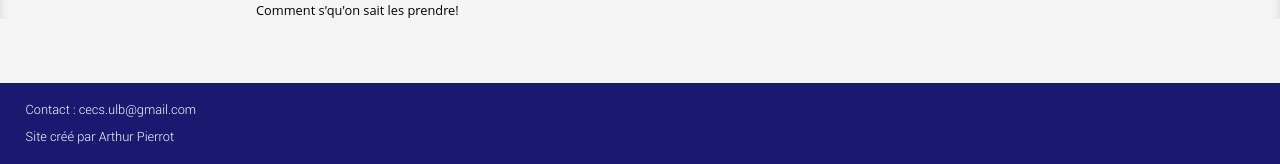
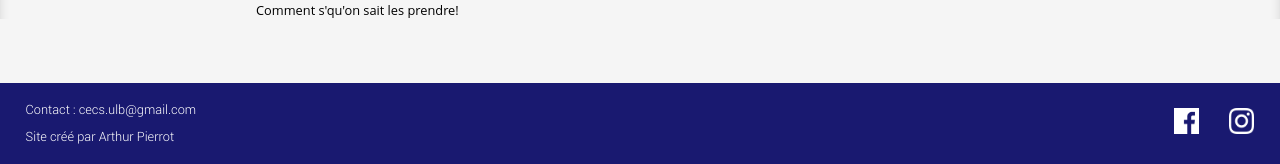
Before and after one commit to Jepsiko/site-cecs, a Django app: page /chants/ in a window 1280 px wide. Shown: the part 4025-4189 px from the top of the page. Run offline with Django 3.2, Linux system fonts and the light colour scheme; data comes from the database, SQL or seed files in the repository.

Commit message:
Facebook and Instagram links added

```diff
--- a/main/static/main/style.css
+++ b/main/static/main/style.css
@@ -971,10 +971,31 @@ a:hover {
 footer {
 	background-color: var(--header-bg-color);
 	color: var(--header-text-color);
+	display: flex;
+	align-items: center;
+	justify-content: space-between;
+}
+
+footer .contact {
+	float: left;
 	padding: 0.5vw 2vw;
+}
+
+footer p {
 	font-size: 1vw;
 	font-family: "Roboto-Light", sans-serif;
 	text-align: left;
+}
+
+footer .social-network {
+	float: right;
+	margin-right: 1vw;
+}
+
+footer img {
+	width: 2vw;
+	height: 2vw;
+	padding: 1vw;
 }
 
 @media screen and (max-width: 800px) {
--- a/main/templates/main/base.html
+++ b/main/templates/main/base.html
@@ -66,8 +66,14 @@
     </div>
 
     <footer>
-        <p>Contact : cecs.ulb@gmail.com</p>
-        <p>Site créé par Arthur Pierrot</p>
+        <div class="contact">
+            <p>Contact : cecs.ulb@gmail.com</p>
+            <p>Site créé par Arthur Pierrot</p>
+        </div>
+        <div class="social-network">
+            <a target="_blank" rel="noopener noreferrer" href="https://www.facebook.com/CECSULB/"><img src="{% static "images/facebook-white.png" %}" alt=""></a>
+            <a target="_blank" rel="noopener noreferrer" href="https://www.instagram.com/cecs_ulb/"><img src="{% static "images/instagram-white.png" %}" alt=""></a>
+        </div>
     </footer>
 </body>
 </html>
```
Also changed, not shown: main/static/images/facebook-white.png (added), main/static/images/facebook.png (added), main/static/images/instagram-white.png (added), main/static/images/instagram.png (added).
